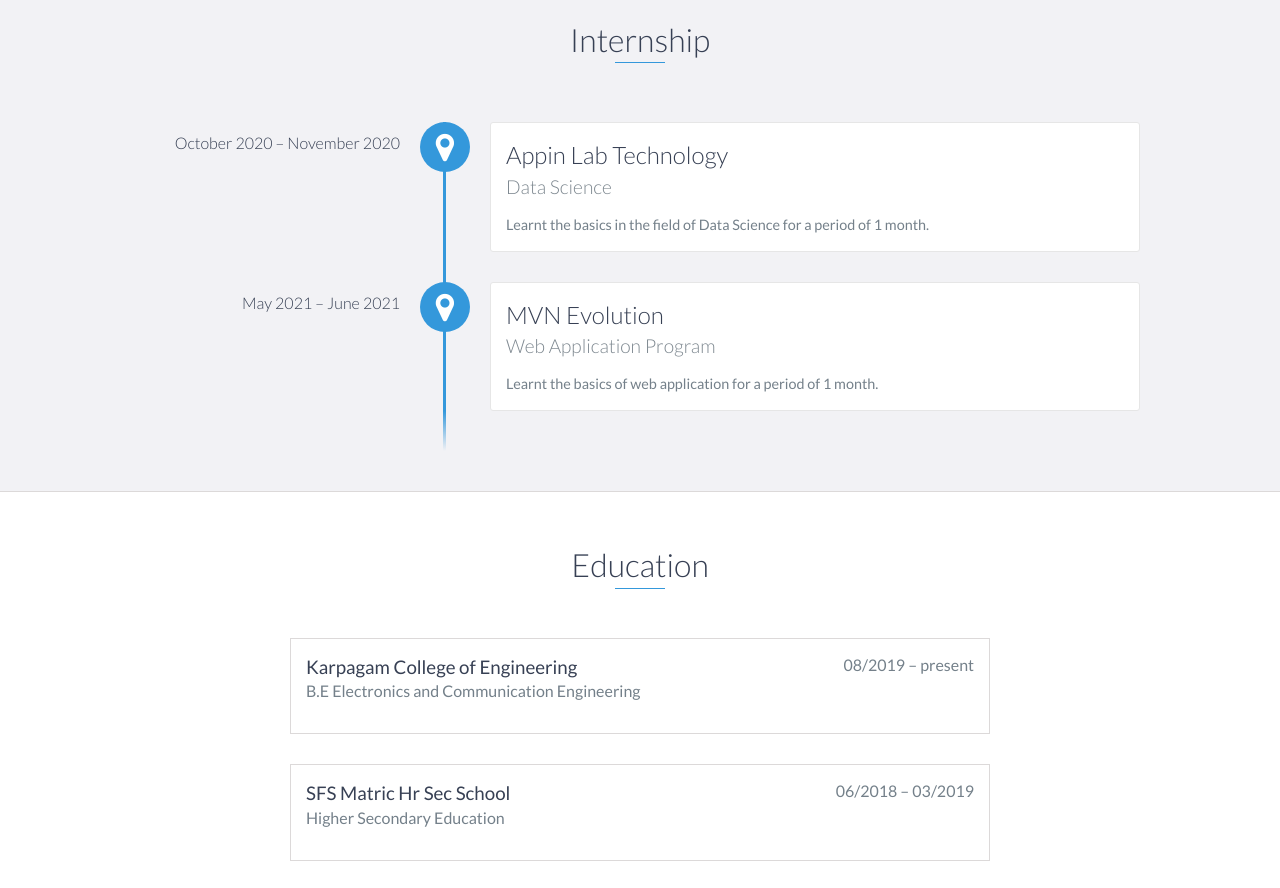
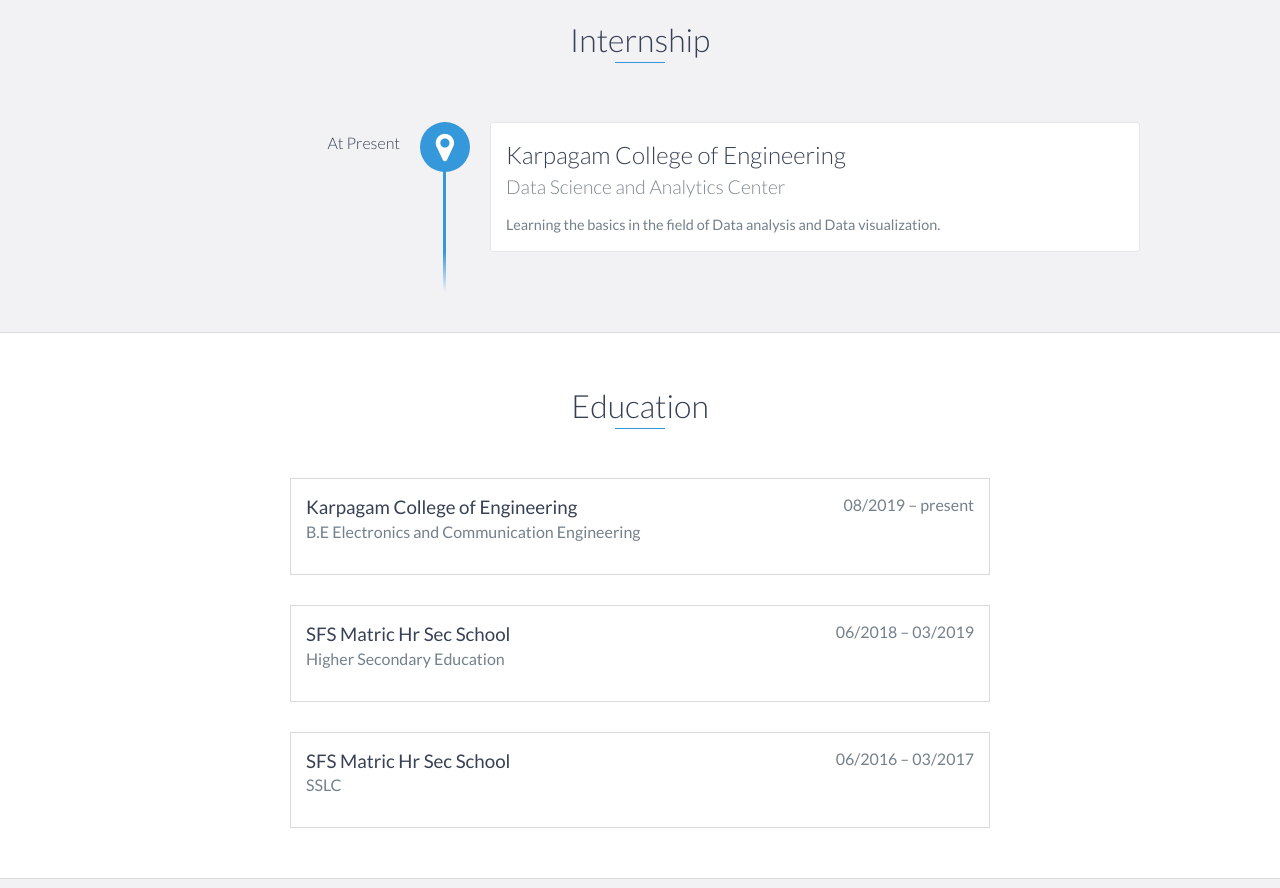
Before and after one commit to Venkat2218/PortFolio, a website: page index.html in a window 1280 px wide. Shown: the part 1060-1948 px from the top of the page. Drawn offline with nearby package versions, Linux system fonts and the light colour scheme.

Commit message:
Update index.html

```diff
--- a/index.html
+++ b/index.html
@@ -85,19 +85,11 @@
     <div id="experience" class="background-alt">
         <h2 class="heading">Internship</h2>
         <div id="experience-timeline">
-            <div data-date="October 2020 – November 2020">
-                <h3>Appin Lab Technology</h3>
-                <h4>Data Science</h4>
+            <div data-date="At Present">
+                <h3>Karpagam College of Engineering</h3>
+                <h4>Data Science and Analytics Center</h4>
                 <p>
-                    Learnt the basics in the field of Data Science for a period of 1 month.
-                </p>
-            </div>
-
-            <div data-date="May 2021 – June 2021">
-                <h3>MVN Evolution</h3>
-                <h4>Web Application Program</h4>
-                <p>
-                    Learnt the basics of web application for a period of 1 month.
+                    Learning the basics in the field of Data analysis and Data visualization.
                 </p>
             </div>
 
```
